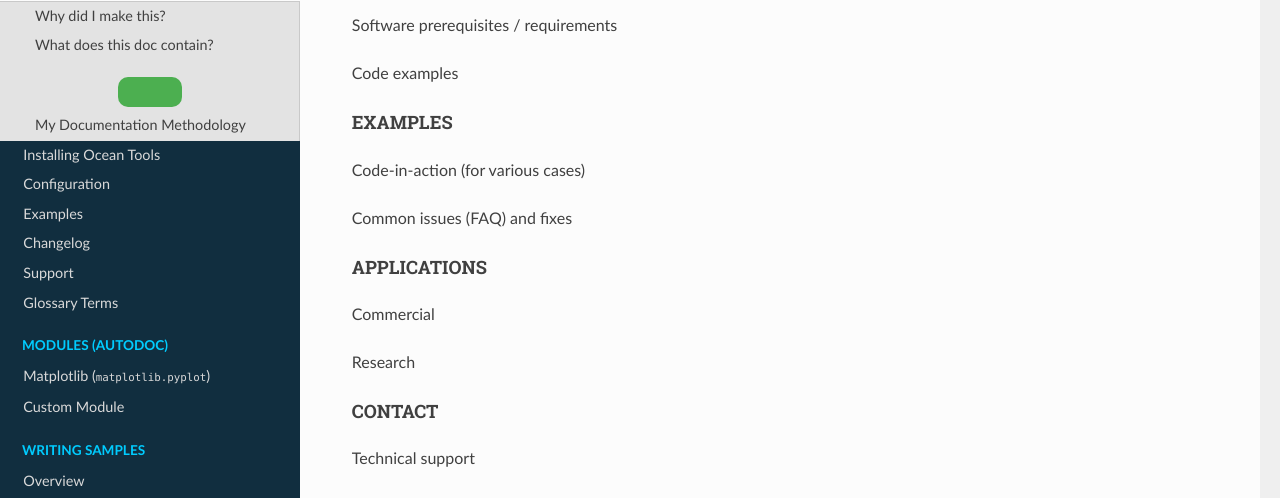
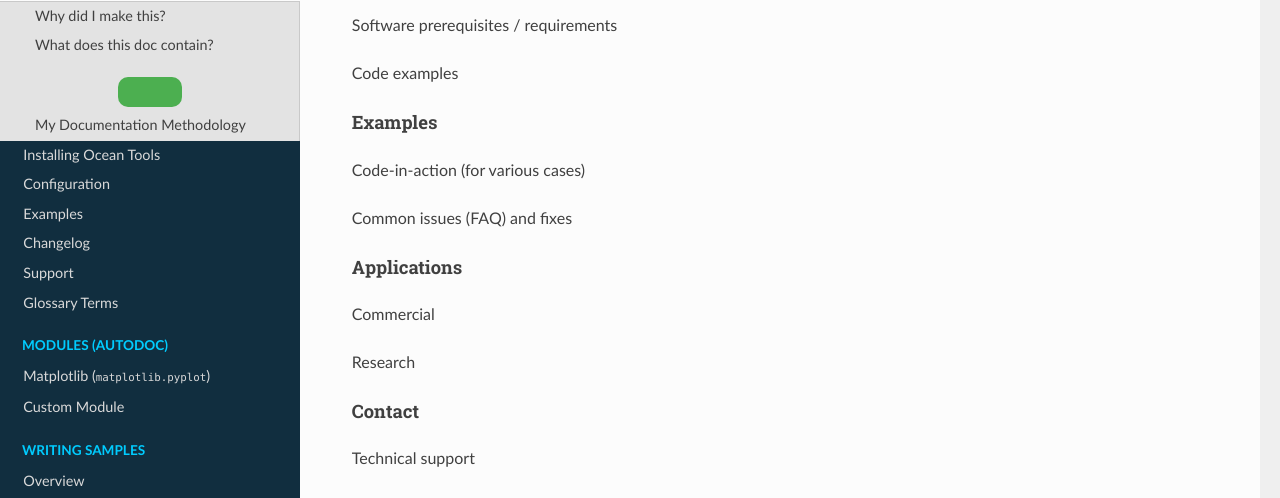
Before and after one commit to rcywang/d-wave-demodoc, a Sphinx documentation site: the page built from docs/purpose.rst, in a window 1280 px wide and 900 px high, scrolled down 2109 px. Shown: the part 150-648 px from the top of the window. Built offline with Sphinx 7.4.7 and the Read the Docs theme 2.0.0, drawn with Linux system fonts in a browser that asks for light colours.

Commit message:
heading capitalization

```diff
--- a/docs/purpose.rst
+++ b/docs/purpose.rst
@@ -83,21 +83,21 @@ Installation
 * Code examples
 
 
-EXAMPLES
+Examples
 """"""""
 
 * Code-in-action (for various cases)
 * Common issues (FAQ) and fixes
 
 
-APPLICATIONS
+Applications
 """"""""""""
 
 * Commercial
 * Research
 
 
-CONTACT
+Contact
 """""""
 
 * Technical support
```
